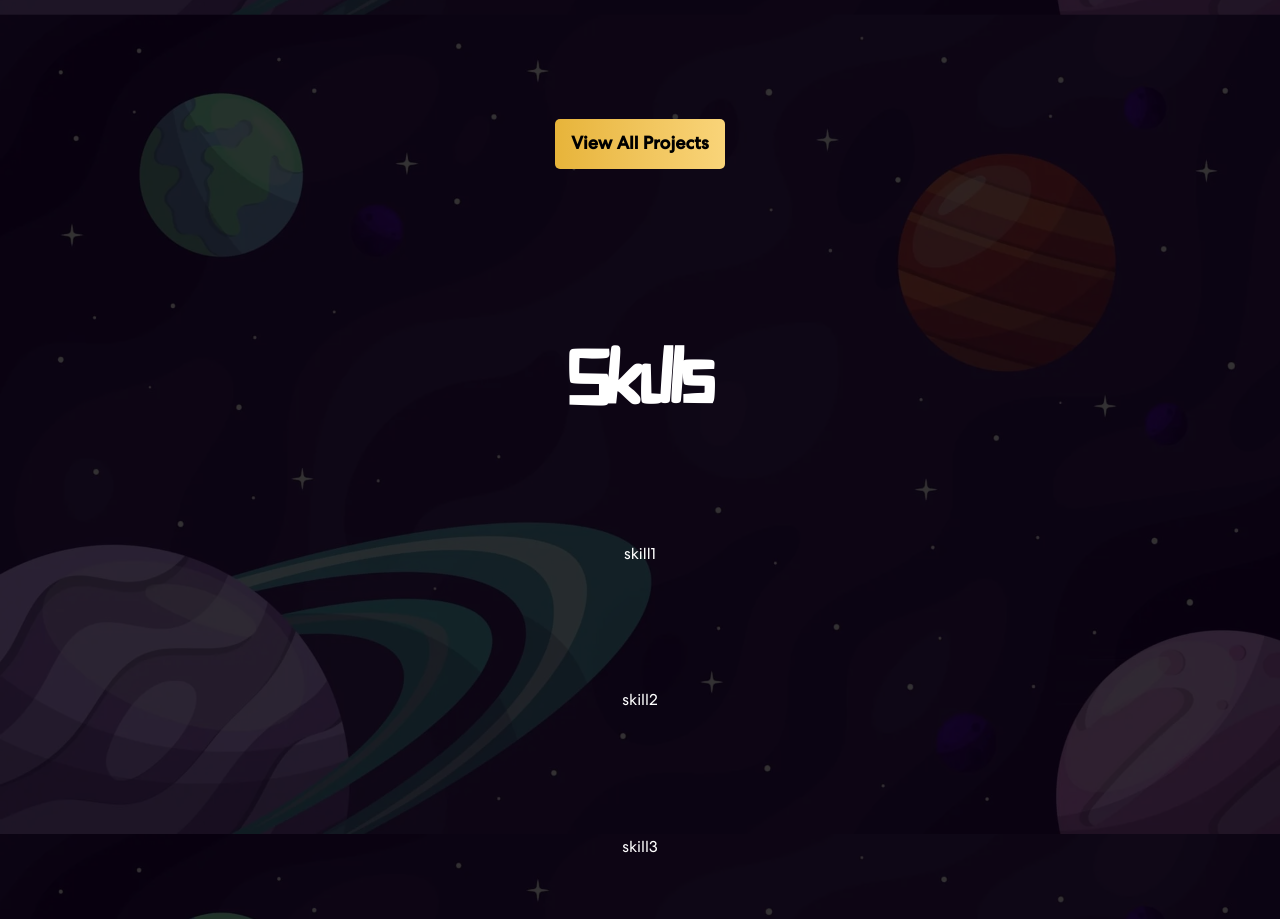
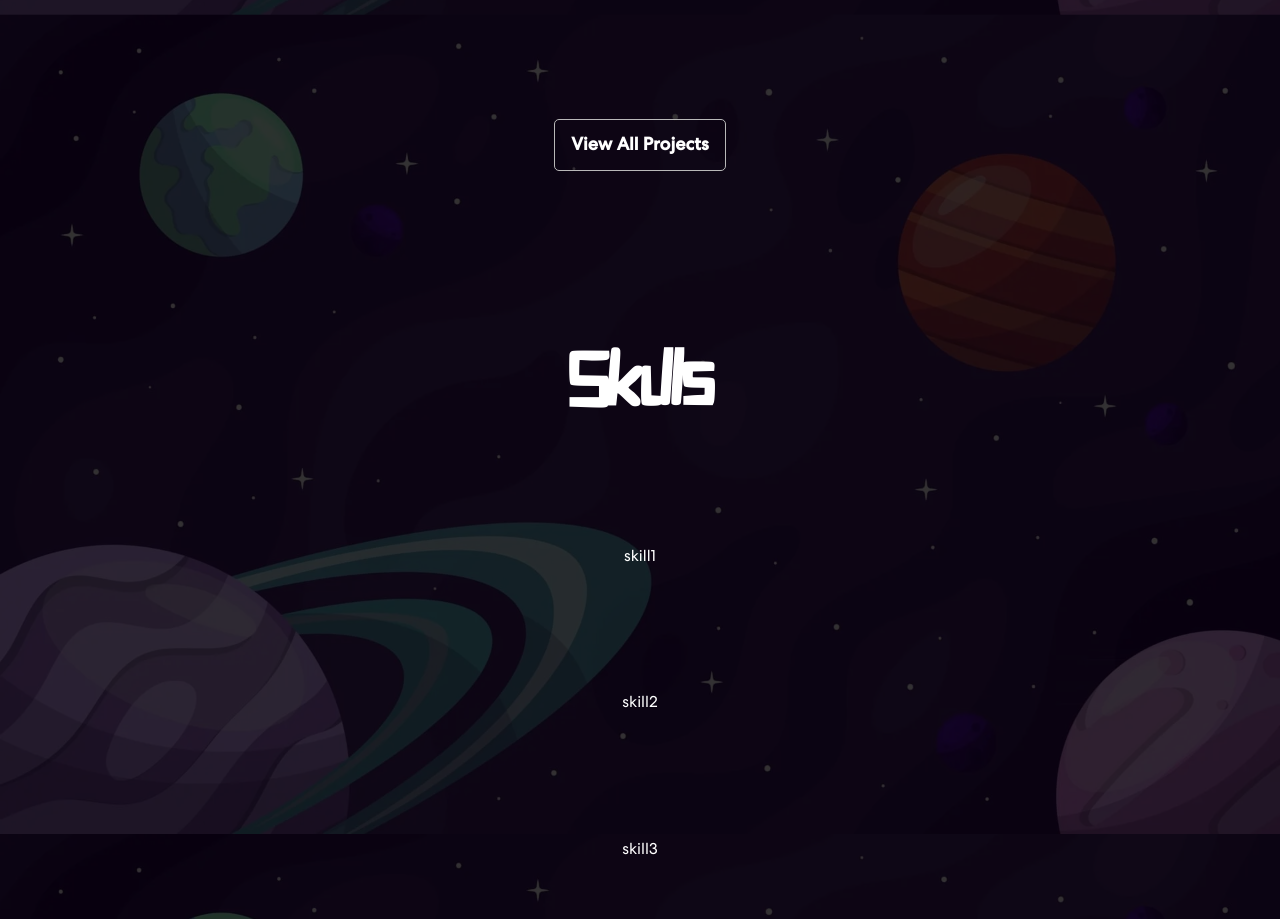
Before and after one commit to meganide/Portfolio, a plain HTML site: page index.html in a window 1280 px wide. Shown: the part 4082-5001 px from the top of the page. Drawn offline with nearby package versions, Linux system fonts and the light colour scheme.

Commit message:
changed appearance of view all proj btn

```diff
--- a/index.html
+++ b/index.html
@@ -342,7 +342,7 @@
                 <button class="button">Contact Me</button>
               </section>
             </article>
-            <button class="button projects__view-all">View All Projects</button>
+            <button class="button button--secondary projects__view-all">View All Projects</button>
           </section>
         </div>
       </div>
```
